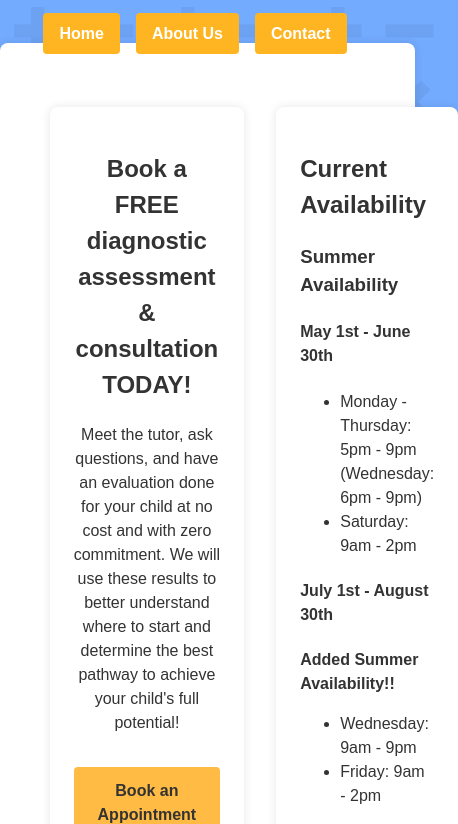
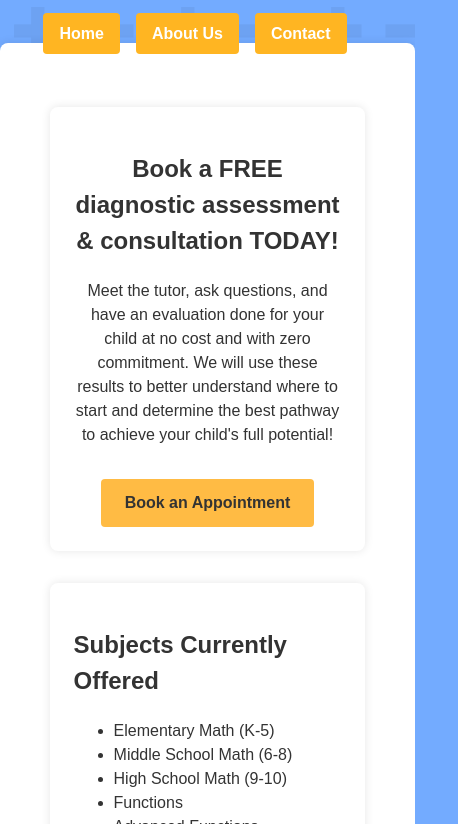
Before and after one commit to soerik/EurekaTutoringWebsite, a plain HTML site: page src/index.html in a window 390 px wide. Shown: the part 157-981 px from the top of the page, 458 px wide, since content can reach past the window. Drawn offline with Linux system fonts and the light colour scheme.

Commit message:
fixed mobile formatting

```diff
--- a/src/styles.css
+++ b/src/styles.css
@@ -149,28 +149,7 @@ header nav ul li a:hover {
   }
 
 
-  /* Responsive Design: Stack inline fields on small screens */
-  @media (max-width: 600px) {
-    form {
-      grid-template-columns: 1fr;
-    }
-    form label {
-      text-align: left;
-    }
-    form button {
-      grid-column: 1;
-    }
-    .two-fields {
-        grid-template-columns: 1fr;
-    }
-    .two-column-container {
-      flex-direction: column;  /* Stacks them vertically */
-      align-items: center;     /* Optional: center the columns when stacked */
-    }
-    .two-column-grid {
-      grid-template-columns: 1fr;
-    }
-  }
+
 
   img {
     max-width: 100%; /* Scales down the image if it's too large */
@@ -261,14 +240,14 @@ header nav ul li a:hover {
   }
 
   /* Two-Column Grid for Top Section */
-.two-column-grid {
-  display: grid;
-  grid-template-columns: 1fr 1fr; /* Two equal columns */
-  gap: 2rem;                    /* Space between columns */
-  margin: 2rem auto;
-  width: 90%;
-  max-width: 1200px;            /* Adjust as needed */
-}
+  .two-column-grid {
+    display: grid;
+    grid-template-columns: 1fr 1fr;
+    gap: 2rem;
+    margin: 2rem auto;
+    width: 90%;
+    max-width: 1200px;
+  }
 
 /* Left Column: Stack welcome and courses vertically */
 .left-column {
@@ -321,3 +300,27 @@ header nav ul li a:hover {
 }
 
 /* Responsive: Stack columns on narrow screens */
+
+
+ /* Responsive Design: Stack inline fields on small screens */
+ @media (max-width: 768px) {
+  form {
+    grid-template-columns: 1fr;
+  }
+  form label {
+    text-align: left;
+  }
+  form button {
+    grid-column: 1;
+  }
+  .two-fields {
+      grid-template-columns: 1fr;
+  }
+  .two-column-container {
+    flex-direction: column;  /* Stacks them vertically */
+    align-items: center;     /* Optional: center the columns when stacked */
+  }
+  .two-column-grid {
+    grid-template-columns: 1fr;
+  }
+}
```
